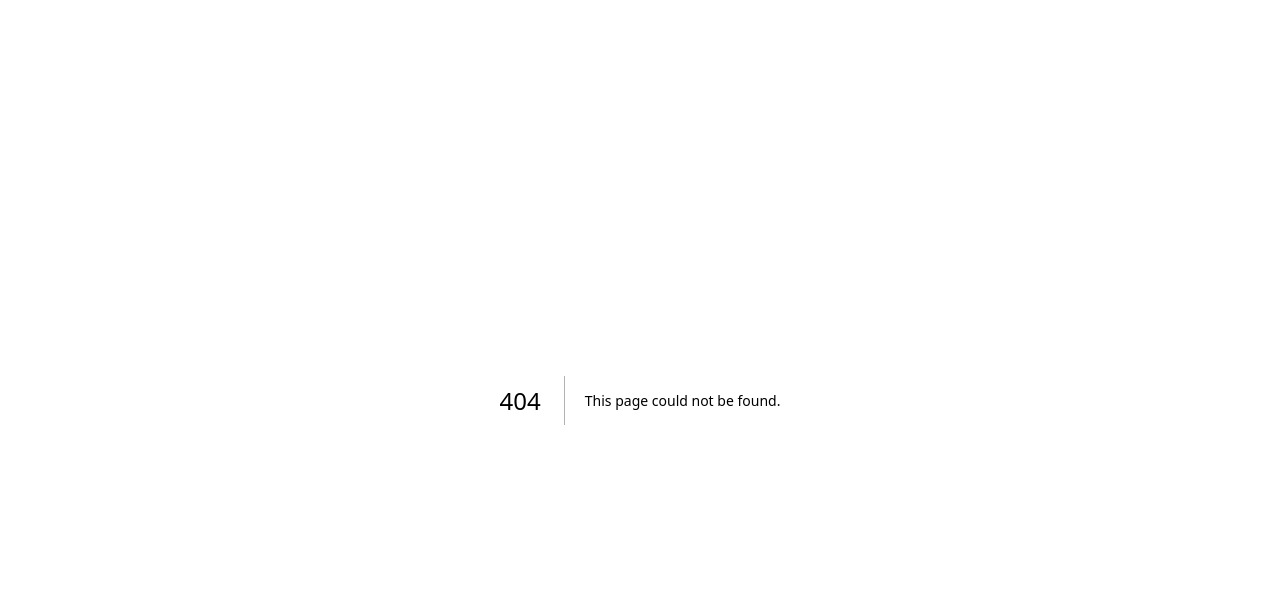
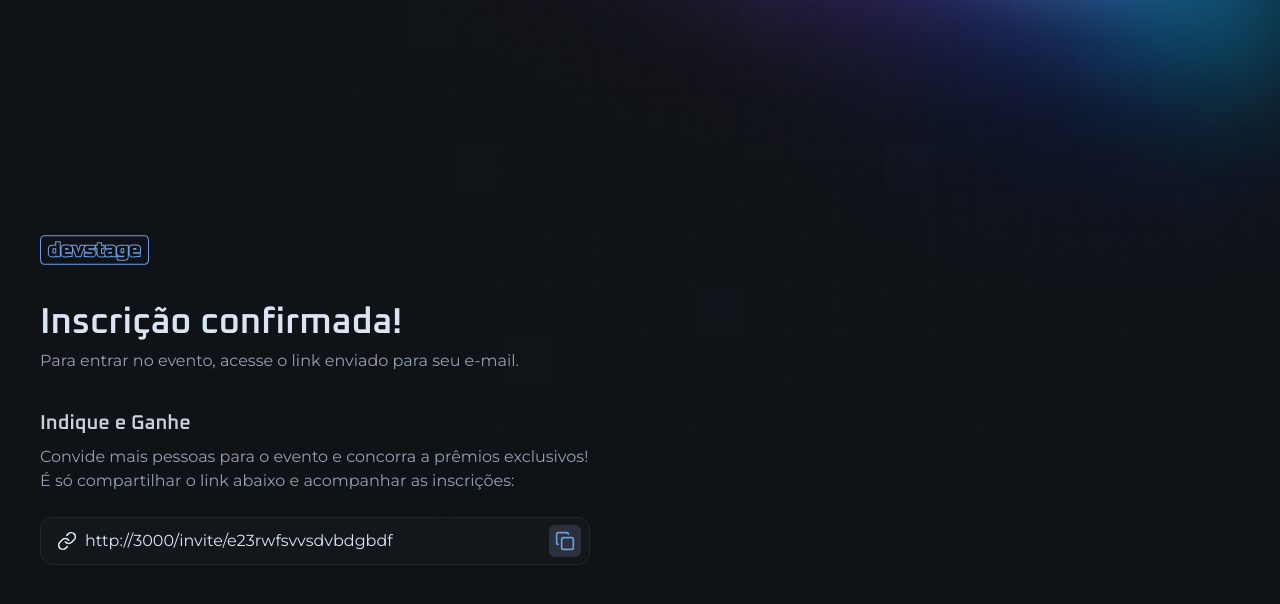
Before and after one commit to arthur-uzumaki/dev-stage, a Next.js app: page /invite in a window 1280 px wide. Before the commit this address had no page. Shown: the top 604 px of the page. Built offline with nearby package versions, Linux system fonts and the light colour scheme.

Commit message:
feat: adding page invite

```diff
--- a/package.json
+++ b/package.json
@@ -16,6 +16,7 @@
     "postcss": "^8.5.2",
     "react": "^19.0.0",
     "react-dom": "^19.0.0",
+    "tailwind-merge": "^3.0.1",
     "tailwindcss": "^4.0.6"
   },
   "devDependencies": {
--- /dev/null
+++ b/src/app/invite/page.tsx
@@ -0,0 +1,49 @@
+import logo from '@/assets/Logo.svg'
+import { IconButton } from '@/components/icon-button'
+import { Input } from '@/components/input'
+import { Copy, Link } from 'lucide-react'
+import Image from 'next/image'
+
+export default function InvitePage() {
+  return (
+    <div className="flex min-h-dvh flex-col items-center justify-between gap-16 md:flex-row">
+      <div className="flex w-full max-w-[550px] flex-col gap-10">
+        <Image src={logo} alt="devstage" width={108.5} height={30} />
+
+        <div className="space-y-2">
+          <h1 className="font-heading font-semibold text-4xl text-gray-100 leading-none">
+            Inscrição confirmada!
+          </h1>
+          <p className="text-gray-300">
+            Para entrar no evento, acesse o link enviado para seu e-mail.
+          </p>
+        </div>
+
+        <div className="space-y-6">
+          <div className="space-y-3">
+            <h2 className="font-heading font-semibold text-gray-200 text-xl leading-none">
+              Indique e Ganhe
+            </h2>
+            <p className="text-gray-300">
+              Convide mais pessoas para o evento e concorra a prêmios
+              exclusivos! É só compartilhar o link abaixo e acompanhar as
+              inscrições:
+            </p>
+          </div>
+
+          <Input>
+            <Input.Icon className="size-5" icon={Link} />
+
+            <Input.Field
+              readOnly
+              defaultValue={'http://3000/invite/e23rwfsvvsdvbdgbdf'}
+            />
+            <IconButton className="-mr-2">
+              <IconButton.Icon icon={Copy} />
+            </IconButton>
+          </Input>
+        </div>
+      </div>
+    </div>
+  )
+}
--- a/src/app/layout.tsx
+++ b/src/app/layout.tsx
@@ -26,7 +26,9 @@ export default function RootLayout({
   return (
     <html lang="pt-br" className={`${oxanium.variable} ${montserrat.variable}`}>
       <body className="bg-[url(/background.png)] bg-gray-900 bg-top bg-no-repeat text-gray-100 antialiased md:bg-right-top">
-        {children}
+        <main className="mx-auto max-w-[1240px] px-5 py-8 md:py-0 ">
+          {children}
+        </main>
       </body>
     </html>
   )
--- a/src/app/page.tsx
+++ b/src/app/page.tsx
@@ -1,12 +1,12 @@
 import logo from '@/assets/Logo.svg'
-import { Button } from '@/components/button'
-import { Input } from '@/components/input'
 import { ArrowRight, Mail, Radio, User } from 'lucide-react'
 import Image from 'next/image'
 
+import { Button } from '@/components/button'
+import { Input } from '@/components/input'
+
 export default function Home() {
   return (
-    <main className="mx-auto max-w-[1240px] px-5 py-8 md:py-0 ">
     <div className="flex min-h-dvh flex-col justify-center gap-16">
       <div className="flex flex-col items-center gap-8 md:items-start ">
         <Image src={logo} alt="devstage" width={108.5} height={30} />
@@ -62,6 +62,5 @@ export default function Home() {
         </form>
       </div>
     </div>
-    </main>
   )
 }
--- a/src/components/icon-button.tsx
+++ b/src/components/icon-button.tsx
@@ -1,11 +1,15 @@
+import type { LucideIcon } from 'lucide-react'
 import type { ComponentProps, JSX, ReactNode } from 'react'
-import type { LucideIcon } from 'lucide-react'
+import { twMerge } from 'tailwind-merge'
 
 interface IconButtonProps extends ComponentProps<'button'> {}
-function IconButton({ children, ...rest }: IconButtonProps) {
+function IconButton({ children, className, ...rest }: IconButtonProps) {
   return (
     <button
-      className=" rounded-md bg-gray-500 p-1.5 text-blue transition-colors duration-300 hover:bg-blue hover:text-gray-900 "
+      className={twMerge(
+        ' rounded-md bg-gray-500 p-1.5 text-blue transition-colors duration-300 hover:bg-blue hover:text-gray-900',
+        className
+      )}
       {...rest}
     >
       {children}
@@ -18,7 +22,7 @@ interface IconProps {
 }
 
 function Icon({ icon: Icon }: IconProps) {
-  return <Icon className="siz-5" />
+  return <Icon className="size-5" />
 }
 
 IconButton.Icon = Icon
--- a/src/components/input.tsx
+++ b/src/components/input.tsx
@@ -1,7 +1,6 @@
 import type { LucideIcon } from 'lucide-react'
 import type { ComponentProps } from 'react'
-
-import clsx from 'clsx'
+import { twMerge } from 'tailwind-merge'
 
 interface InputProps extends ComponentProps<'div'> {
   error?: boolean
@@ -20,11 +19,17 @@ function Input({ children, error = false }: InputProps) {
 
 interface IconProps {
   icon: LucideIcon
+  className?: string
 }
 
-function InputIcon({ icon: Icon }: IconProps) {
+function InputIcon({ icon: Icon, className }: IconProps) {
   return (
-    <Icon className="text-gray-400 group-focus-within:text-gray-100 group-[&:not(:has(input:placeholder-shown))]:text-gray-100 group-data-[error=true]:text-danger" />
+    <Icon
+      className={twMerge(
+        'text-gray-400 group-focus-within:text-gray-100 group-[&:not(:has(input:placeholder-shown))]:text-gray-100 group-data-[error=true]:text-danger',
+        className
+      )}
+    />
   )
 }
 
```
Also changed, not shown: 1 other file (tests, documents, lock files or other folders). Lines whose indentation alone changed are shown as unchanged.
